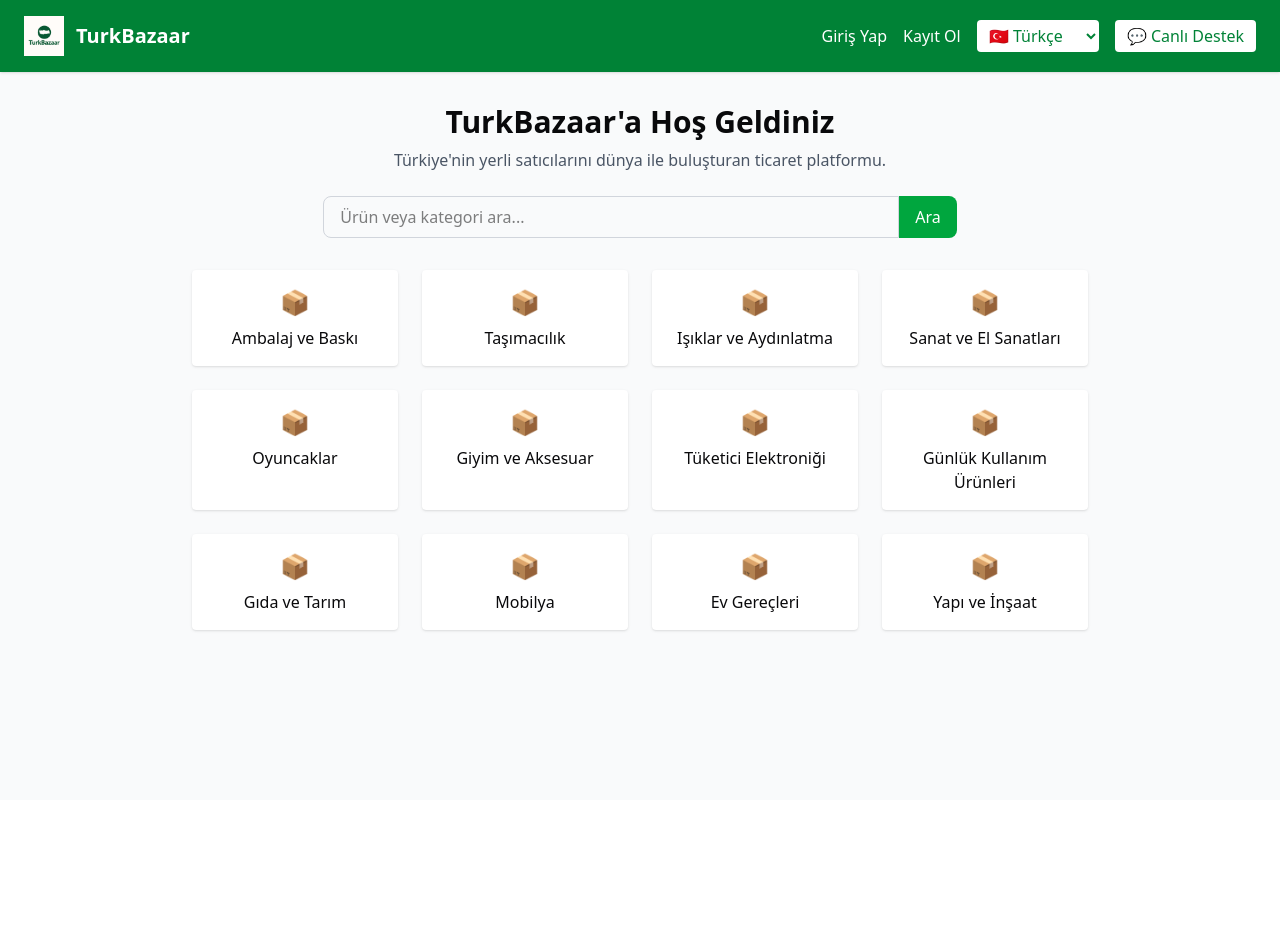
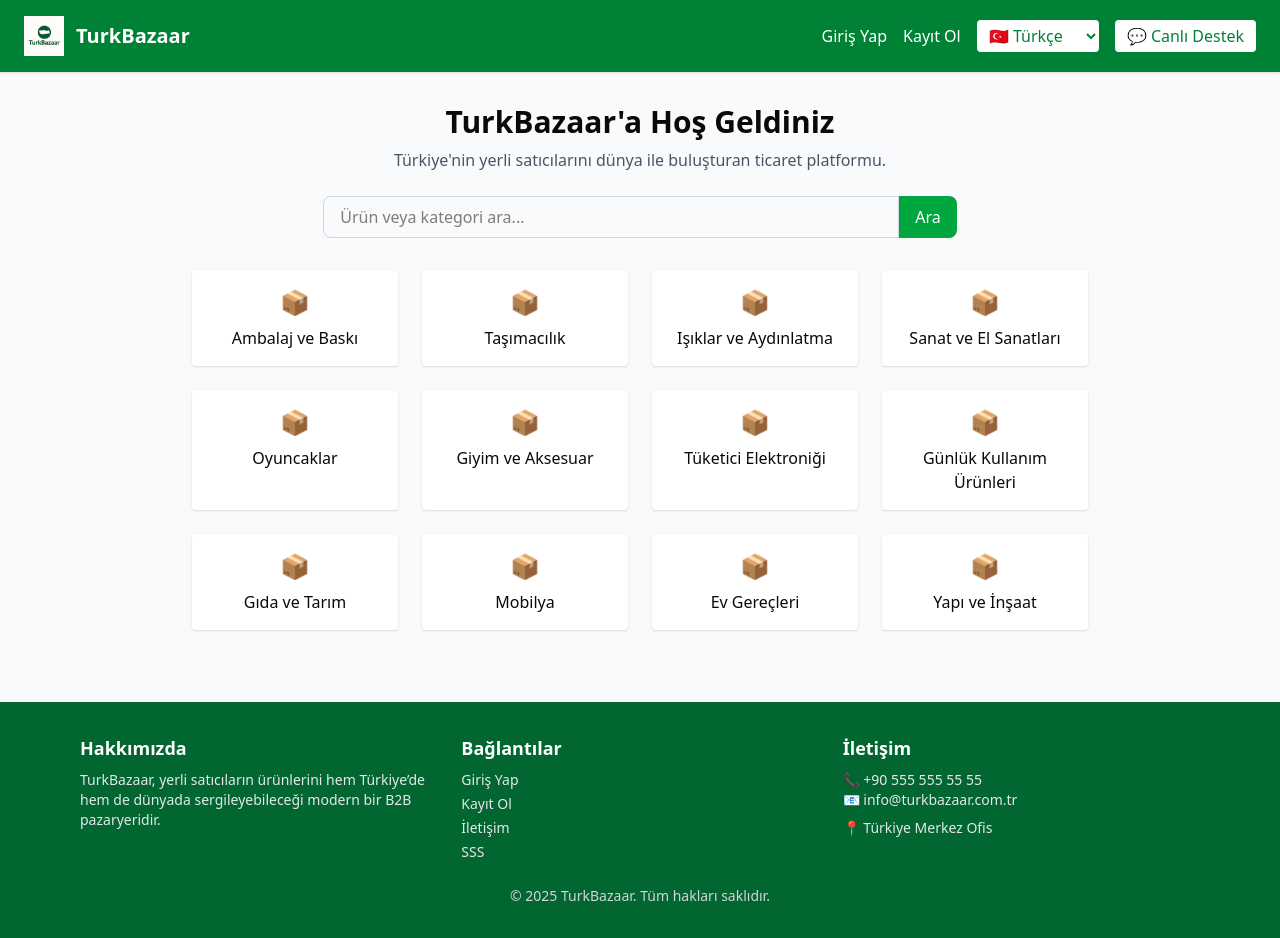
Before and after one commit to markasyon/turkbazaar-ui, a Next.js app: page / in a window 1280 px wide. Before the commit the page ends 800 px from the top, so only its background shows below. Built offline with nearby package versions, Linux system fonts and the light colour scheme.

Commit message:
Update page.tsx

```diff
--- a/app/page.tsx
+++ b/app/page.tsx
@@ -8,7 +8,7 @@
   const [lang, setLang] = useState("TR");
 
   return (
-    <div className="min-h-screen bg-gray-50">
+    <div className="min-h-screen bg-gray-50 flex flex-col justify-between">
       {/* ÜST ŞERİT */}
       <header className="bg-green-700 text-white px-6 py-4 flex justify-between items-center shadow">
         <div className="flex items-center gap-3">
@@ -87,6 +87,36 @@
           </div>
         </div>
       </main>
+
+      {/* ALT BÖLÜM / FOOTER */}
+      <footer className="bg-green-800 text-white py-8 mt-10">
+        <div className="max-w-6xl mx-auto px-4 grid grid-cols-1 md:grid-cols-3 gap-6">
+          <div>
+            <h2 className="text-lg font-bold mb-2">Hakkımızda</h2>
+            <p className="text-sm text-gray-200">
+              TurkBazaar, yerli satıcıların ürünlerini hem Türkiye’de hem de dünyada sergileyebileceği modern bir B2B pazaryeridir.
+            </p>
+          </div>
+          <div>
+            <h2 className="text-lg font-bold mb-2">Bağlantılar</h2>
+            <ul className="text-sm text-gray-200 space-y-1">
+              <li><Link href="/giris-yap">Giriş Yap</Link></li>
+              <li><Link href="/kayit-ol">Kayıt Ol</Link></li>
+              <li><Link href="/iletisim">İletişim</Link></li>
+              <li><Link href="/sss">SSS</Link></li>
+            </ul>
+          </div>
+          <div>
+            <h2 className="text-lg font-bold mb-2">İletişim</h2>
+            <p className="text-sm text-gray-200">📞 +90 555 555 55 55</p>
+            <p className="text-sm text-gray-200">📧 info@turkbazaar.com.tr</p>
+            <p className="text-sm text-gray-200 mt-2">📍 Türkiye Merkez Ofis</p>
+          </div>
+        </div>
+        <div className="text-center text-sm text-gray-300 mt-6">
+          © 2025 TurkBazaar. Tüm hakları saklıdır.
+        </div>
+      </footer>
     </div>
   );
 }
```
